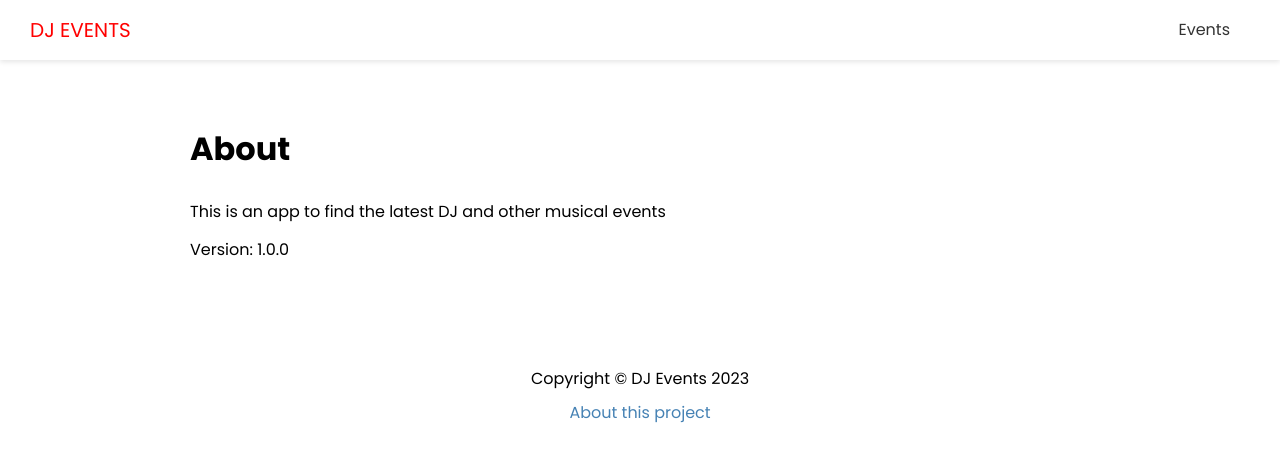
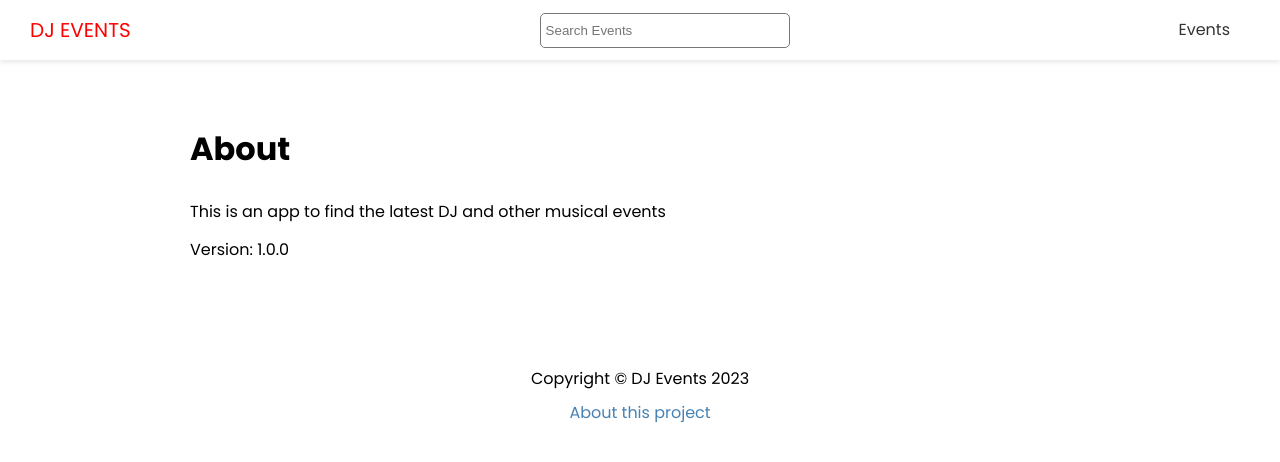
Before and after one commit to AndyFerrie/dj-events-frontend, a Next.js app: page /about in a window 1280 px wide. Shown: the top 462 px of the page. Built offline with nearby package versions, Linux system fonts and the light colour scheme.

Commit message:
Adds search component

```diff
--- a/components/Header.js
+++ b/components/Header.js
@@ -1,4 +1,5 @@
 import Link from "next/link"
+import Search from "./Search"
 import styles from "../styles/Header.module.css"
 
 export default function Header() {
@@ -9,6 +10,8 @@
                 <a>DJ Events</a>
             </Link>
         </div>
+
+        <Search />
 
         <nav>
             <ul>
--- /dev/null
+++ b/components/Search.js
@@ -0,0 +1,24 @@
+import { useState } from 'react'
+import { useRouter } from 'next/router'
+import styles from '@/styles/Search.module.css'
+
+
+export default function Search() {
+  const [term, setTerm] = useState('')
+
+  const router = useRouter()
+
+  const handleSubmit = (e) => {
+    e.preventDefault()
+    router.push(`/events/search?term=${term}`)
+    setTerm('')
+  }
+
+  return (
+    <div className={styles.search}>
+        <form onSubmit={handleSubmit}>
+            <input type="text" value={term} onChange={(e) => setTerm(e.target.value)} placeholder='Search Events'/>
+        </form>
+    </div>
+  )
+}
--- /dev/null
+++ b/styles/Search.module.css
@@ -0,0 +1,7 @@
+.search input {
+    width: 250px;
+    height: 35px;
+    padding: 5px;
+    border: 1px #777 solid;
+    border-radius: 5px;
+  }
```
